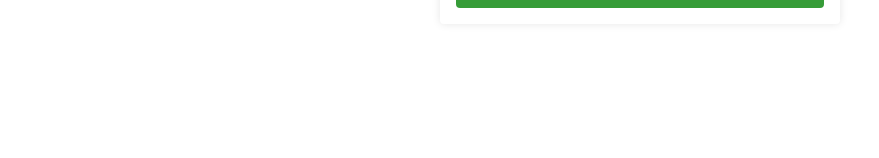
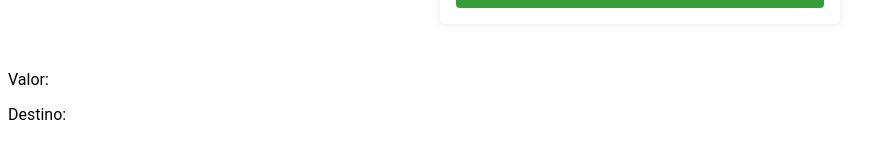
Before and after one commit to williammian/bytebank-angular, an Angular app: page / in a window 1280 px wide. Shown: the part 316-474 px from the top of the page, without its empty margins (0-879 px from the left). Built offline with nearby package versions, Linux system fonts and the light colour scheme.

Commit message:
interpolando dados

```diff
--- a/src/app/app.component.html
+++ b/src/app/app.component.html
@@ -1 +1,4 @@
 <app-nova-transferencia (aoTransferir)="transferir($event)"></app-nova-transferencia>
+
+<p>Valor: {{ transferencia?.valor }}</p>
+<p>Destino: {{ transferencia?.destino }}</p>
--- a/src/app/app.component.ts
+++ b/src/app/app.component.ts
@@ -7,8 +7,10 @@ import { Component } from '@angular/core';
 })
 export class AppComponent {
   title = 'bytebank';
+  transferencia: any;
 
   transferir($event) {
     console.log($event);
+    this.transferencia = $event;
   }
 }
--- a/src/app/nova-transferencia/nova-transferencia.component.ts
+++ b/src/app/nova-transferencia/nova-transferencia.component.ts
@@ -15,7 +15,16 @@ export class NovaTransferenciaComponent {
 
   transferir() {
     console.log('Solicitada nova transferencia');
+
     const valorEmitir = { valor: this.valor, destino: this.destino };
     this.aoTransferir.emit(valorEmitir);
+
+    this.limparCampos();
   }
+
+  limparCampos() {
+    this.valor = 0;
+    this.destino = 0;
+  }
+
 }
```
